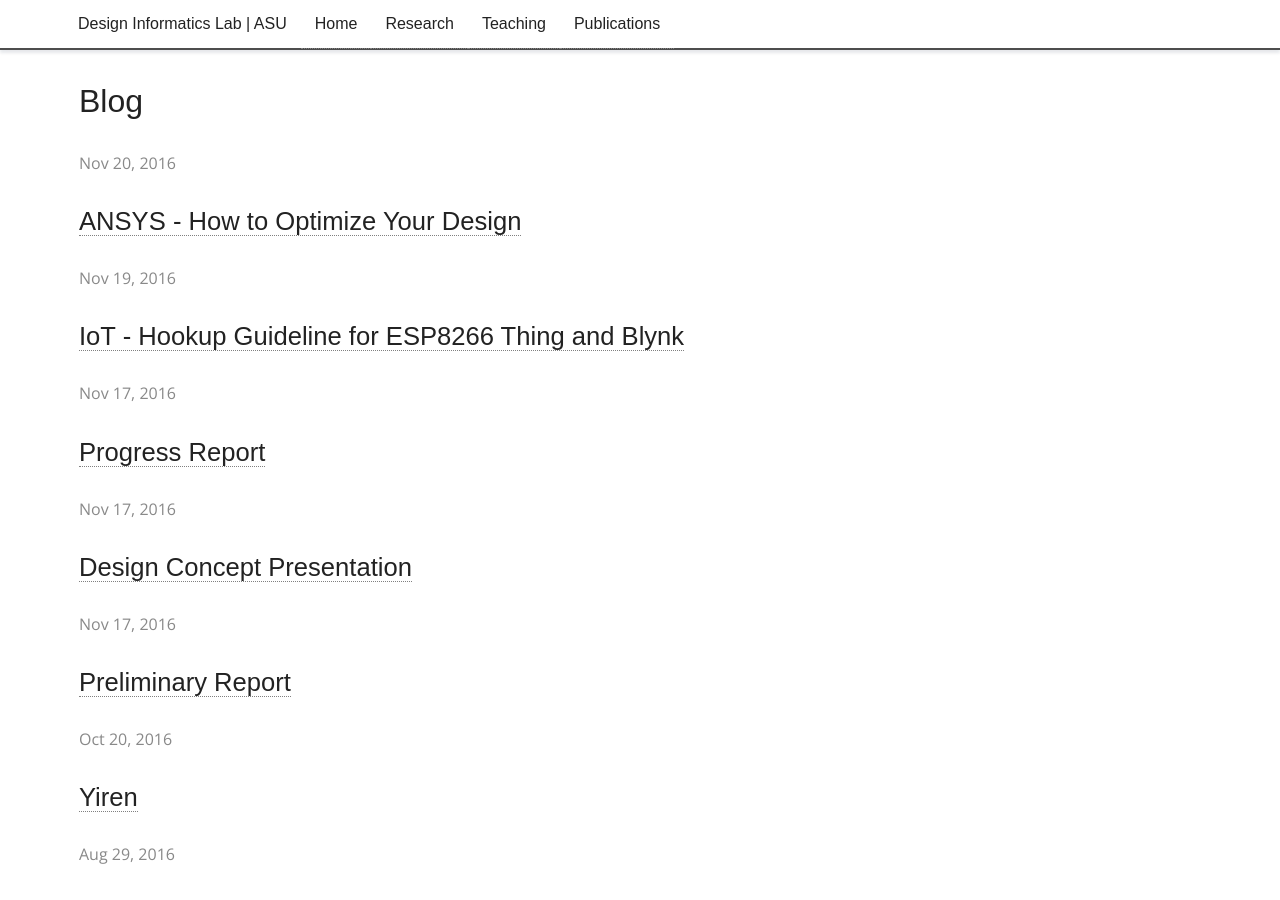
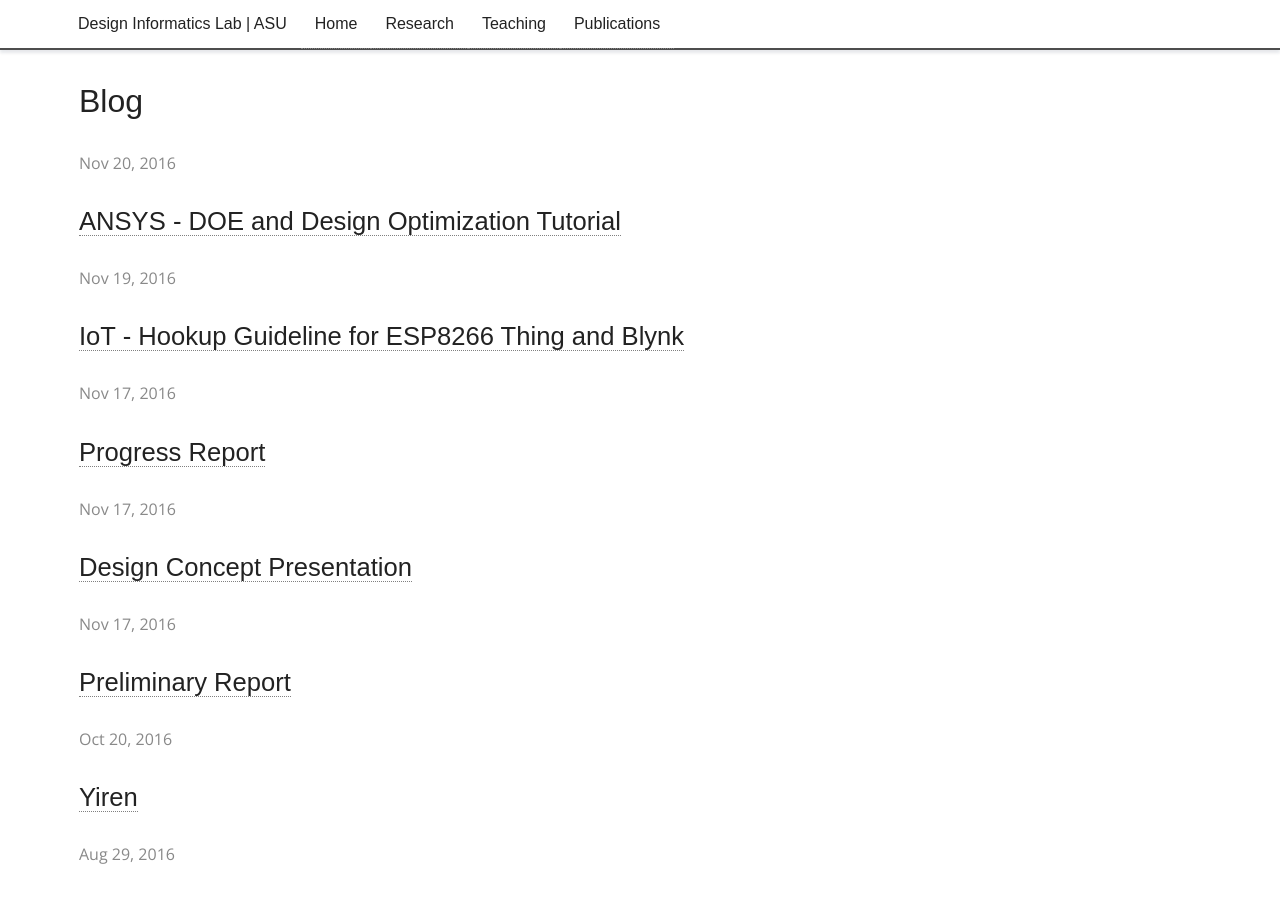
Before and after one commit to DesignInformaticsLab/DesignInformaticsLab.github.io, a Jekyll site: the page built from blog/index.html, in a window 1280 px wide and 900 px high. Built offline with Jekyll 4.4.1, drawn with Linux system fonts in a browser that asks for light colours; some web fonts are replaced.

Commit message:
finished ansys tutorial

```diff
--- a/_posts/teaching/productdesign/2016-11-20-ansys.md
+++ b/_posts/teaching/productdesign/2016-11-20-ansys.md
@@ -1,7 +1,7 @@
 ---
 categories: productdesign_tutorial
 layout: apd_default
-title:  ANSYS - How to Optimize Your Design
+title:  ANSYS - DOE and Design Optimization Tutorial
 ---
 # ANSYS DOE and Design Optimization Tutorial
 by Max Yi Ren and Aditya Vipradas
```
Also changed, not shown: _posts/teaching/productdesign/2016-11-19-sparkfunthing_tutorial.md (+2 -0 lines).
